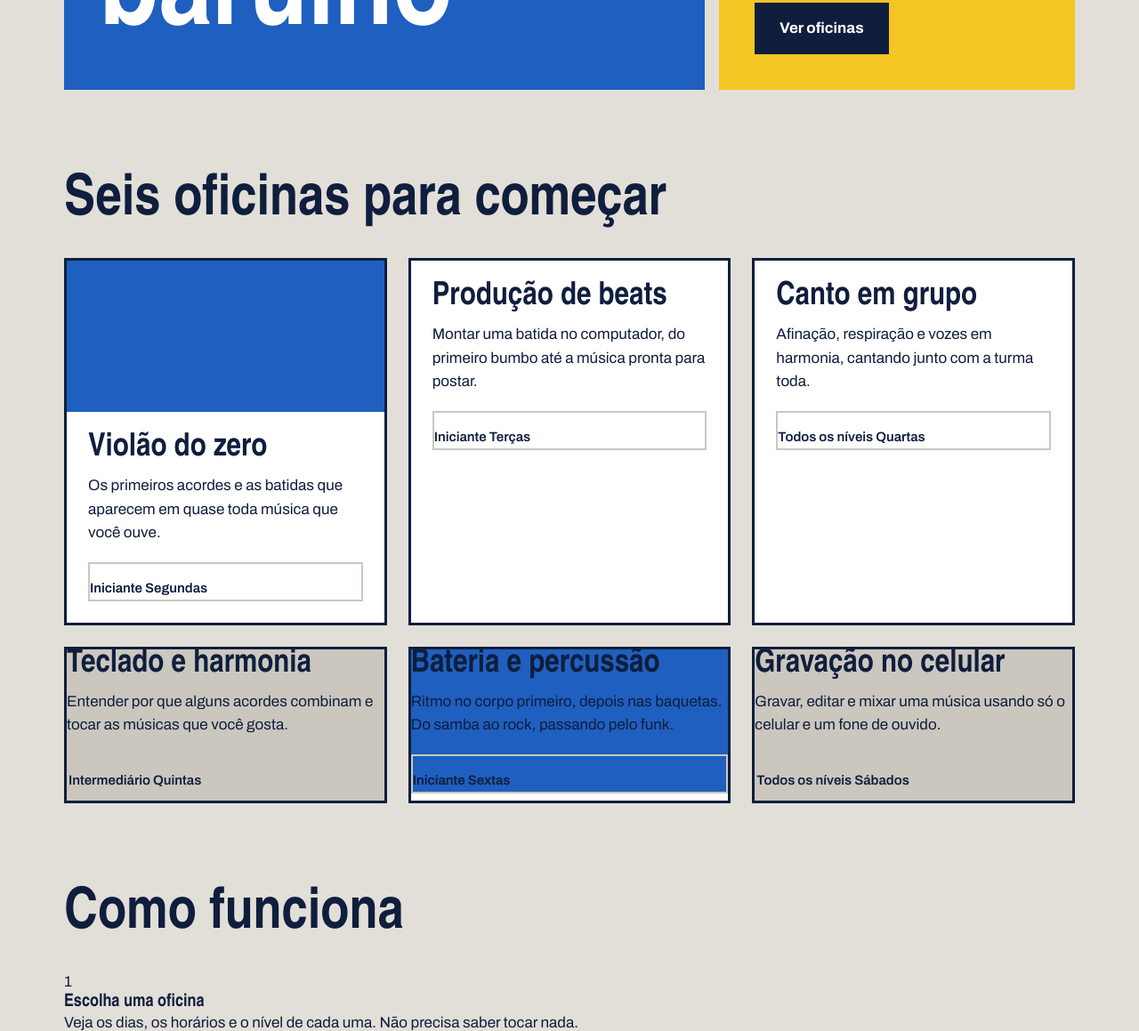
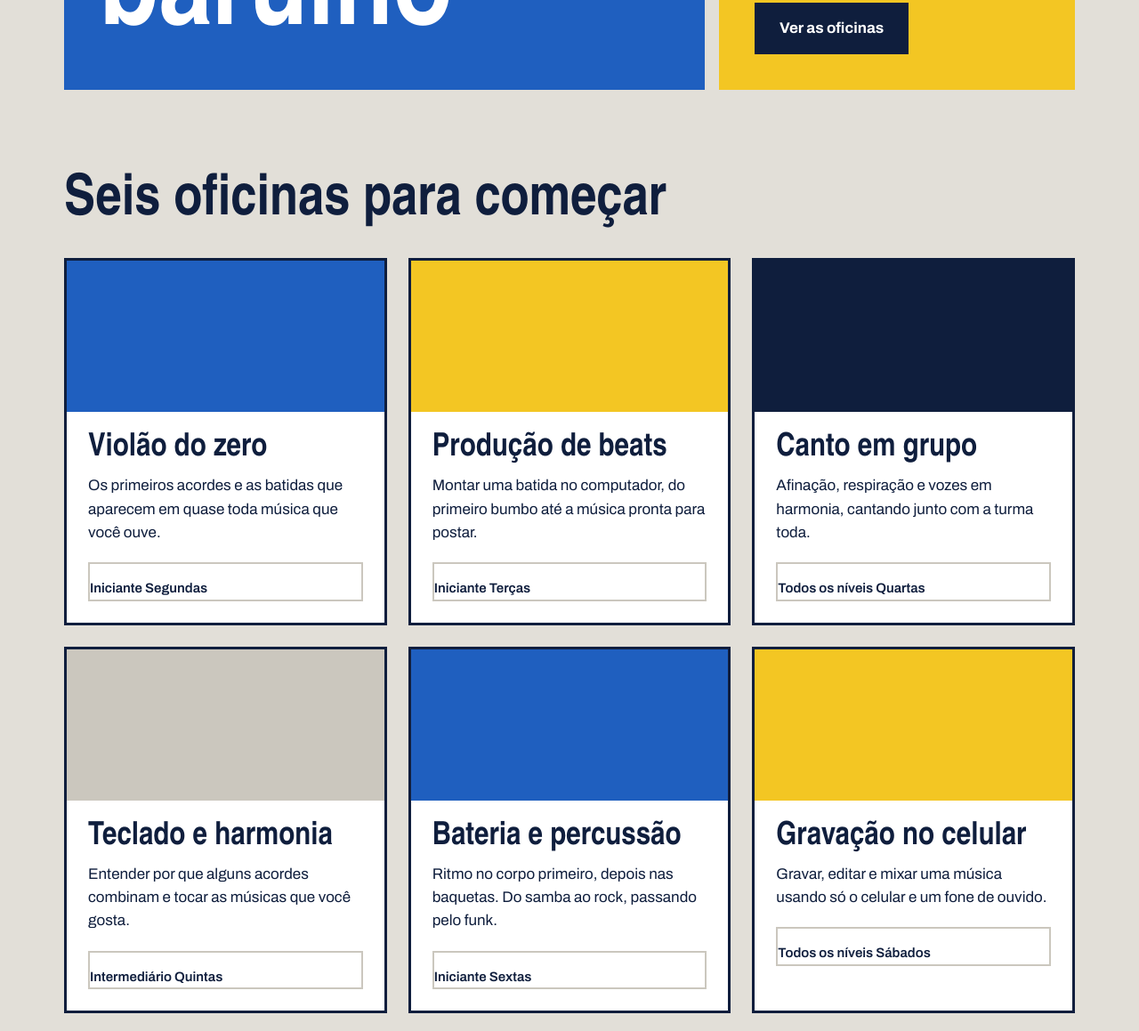
Before and after one commit to yasmin-custodio/laje_sonora, a plain HTML site: page index.html in a window 1280 px wide. Shown: the part 605-1764 px from the top of the page at 89% size. Drawn offline with Linux system fonts and the light colour scheme; a web font is replaced by a local one.

Commit message:
erros do html

```diff
--- a/index.html
+++ b/index.html
@@ -3,14 +3,14 @@
 <head>
     <meta charset="UTF-8">
     <meta name="viewport" content="width=device-width, initial-scale=1.0">
-    <title>Laje Sonora</title>
-    <link rel="stylesheet" href="index.css">
+    <title>Laje Sonora | Início</title>
     <link rel="preconnect" href="https://fonts.googleapis.com">
     <link rel="preconnect" href="https://fonts.gstatic.com" crossorigin>
     <link href="https://fonts.googleapis.com/css2?family=Archivo:ital,wght@0,100..900;1,100..900&display=swap" rel="stylesheet">
     <link rel="preconnect" href="https://fonts.googleapis.com">
     <link rel="preconnect" href="https://fonts.gstatic.com" crossorigin>
     <link href="https://fonts.googleapis.com/css2?family=Big+Shoulders:opsz,wght@10..72,100..900&display=swap" rel="stylesheet">
+    <link rel="stylesheet" href="index.css">
 </head>
 <body>
     <header class="conteudo topo">
@@ -31,7 +31,7 @@
             </div>
             <div class="cartaz cartaz-lateral">
                 <p>Oficinas para quem tem de 14 a 18 anos. Turmas de até 12 pessoas, no fim da tarde, com instrumento emprestado para quem não tem.</p>
-                <a href="oficinas.html" class="botao">Ver oficinas</a>
+                <a href="oficinas.html" class="botao">Ver as oficinas</a>
             </div>
 
         </section>
@@ -56,7 +56,7 @@
                 </div>
             </article>
             <article class="card">
-                <div class="foto-amarela">
+                <div class="foto foto-amarela">
 
                 </div>
                 <div class="card-texto">
@@ -69,7 +69,7 @@
                 </div>
             </article>
             <article class="card">
-                <div class="foto-tinta">
+                <div class="foto foto-tinta">
 
                 </div>
                 <div class="card-texto">
@@ -82,10 +82,10 @@
                 </div>
             </article>
             <article class="card">
-                <div class="foto-tinta">
+                <div class="foto">
 
                 </div>
-                <div class="foto">
+                <div class="card-texto">
                     <h3>Teclado e harmonia</h3>
                     <p>Entender por que alguns acordes combinam e tocar as músicas que você gosta.</p>
                     <div class="card-info">
@@ -95,10 +95,10 @@
                 </div>
             </article>
             <article class="card">
-                <div class="foto-tinta">
+                <div class="foto foto-azul">
 
                 </div>
-                <div class="foto-azul">
+                <div class="card-texto">
                     <h3>Bateria e percussão</h3>
                     <p>Ritmo no corpo primeiro, depois nas baquetas. Do samba ao rock, passando pelo funk.</p>
                     <div class="card-info">
@@ -108,10 +108,10 @@
                 </div>
             </article>
             <article class="card">
-                <div class="foto-amarela">
+                <div class="foto foto-amarela">
 
                 </div>
-                <div class="foto">
+                <div class="card-texto">
                     <h3>Gravação no celular</h3>
                     <p>Gravar, editar e mixar uma música usando só o celular e um fone de ouvido.</p>
                     <div class="card-info">
@@ -156,25 +156,22 @@
                 <h4>Laje Sonora</h4>
                 <p>Escola livre de música para adolescentes.</p>
             </div>
-<br>
+
             <div class="rodape-coluna">
                 <h4>Endereço</h4>
-                <p>Rua das Antenas, 120
-                    São Paulo, SP
+                <p>Rua das Antenas, 120<br>São Paulo, SP
                 </p>
             </div>
-<br>
+
             <div class="rodape-coluna">
                 <h4>Horários</h4>
-                <p>Segunda a sexta, das 16h às 21h
-                    Sábado, das 9h às 13h
+                <p>Segunda a sexta, das 16h às 21h<br>Sábado, das 9h às 13h
                 </p>
             </div>
-<br>
+
             <div class="rodape-coluna">
                 <h4>Contato</h4>
-                <p>contato@lajesonora.com.br
-                    (11) 91234 5678
+                <p>contato@lajesonora.com.br<br>(11) 91234 5678
                 </p>
             </div>
         </div>
```
